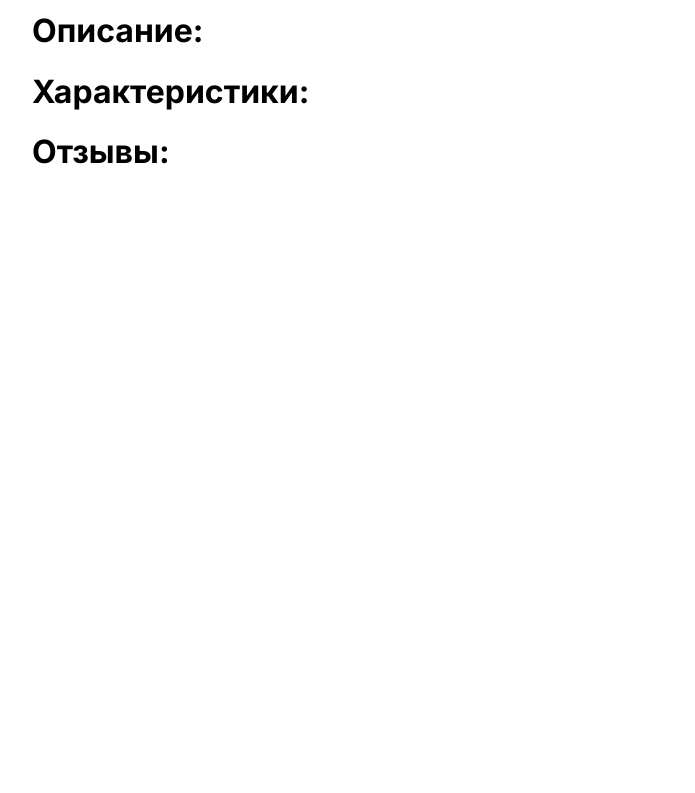
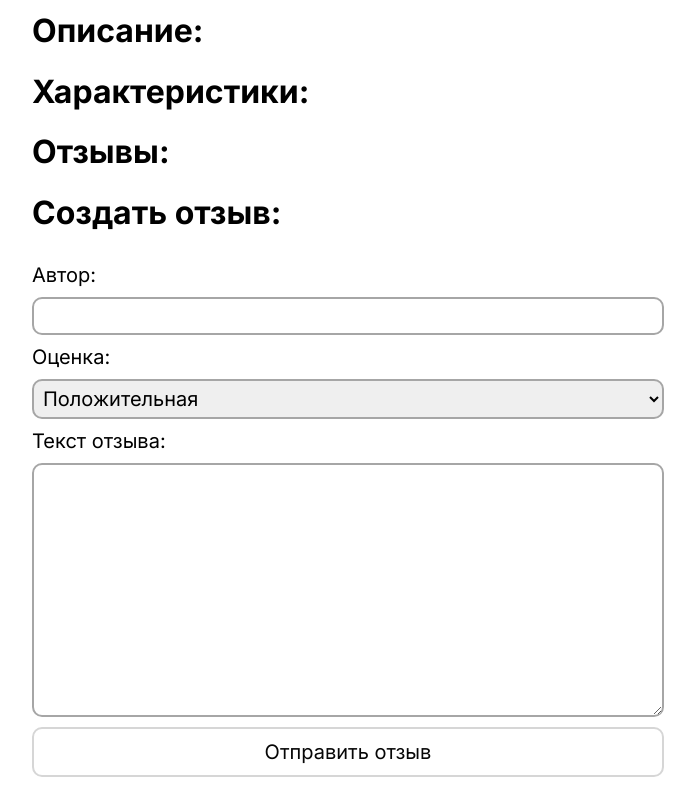
Before and after one commit to ArturLukianov/internet-shop, a Django app: template internetshop/shop/templates/product.html in a window 1280 px wide. Shown: the part 232-1025 px from the top of the page, without its empty margins (292-987 px from the left). Before the commit the page ends 396 px from the top, so only its background shows below. Run offline with Django 4.2, Linux system fonts and the light colour scheme; the template is opened without the code that fills it, so the values that code supplies are empty.

Commit message:
Добавил форму отзыва

```diff
--- a/internetshop/shop/static/style.css
+++ b/internetshop/shop/static/style.css
@@ -137,3 +137,19 @@ a {
 .reviewHeader * {
     margin: 0;
 }
+
+.createReviewForm {
+    display: flex;
+    flex-direction: column;
+}
+
+.createReviewForm * {
+    margin-top: 10px;
+    font-size: 20px;
+}
+
+.inputElement {
+    padding: 5px;
+    border-radius: 10px;
+    border: 2px solid #a6a6a6;
+}
--- a/internetshop/shop/templates/product.html
+++ b/internetshop/shop/templates/product.html
@@ -74,4 +74,23 @@
         </div>
         {% endfor %}
     </div>
+
+    <h1>Создать отзыв:</h1>
+    <div class="createReview">
+        <form class="createReviewForm" method="POST">
+            <label for="author">Автор:</label>
+            <input name="author" class="inputElement" />
+
+            <label for="rating">Оценка:</label>
+            <select name="rating" class="inputElement">
+                <option>Положительная</option>
+                <option>Отрицательная</option>
+            </select>
+
+            <label for="text">Текст отзыва:</label>
+            <textarea name="text" rows="10" class="inputElement"></textarea>
+
+            <button>Отправить отзыв</button>
+        </form>
+    </div>
 </div>
```
